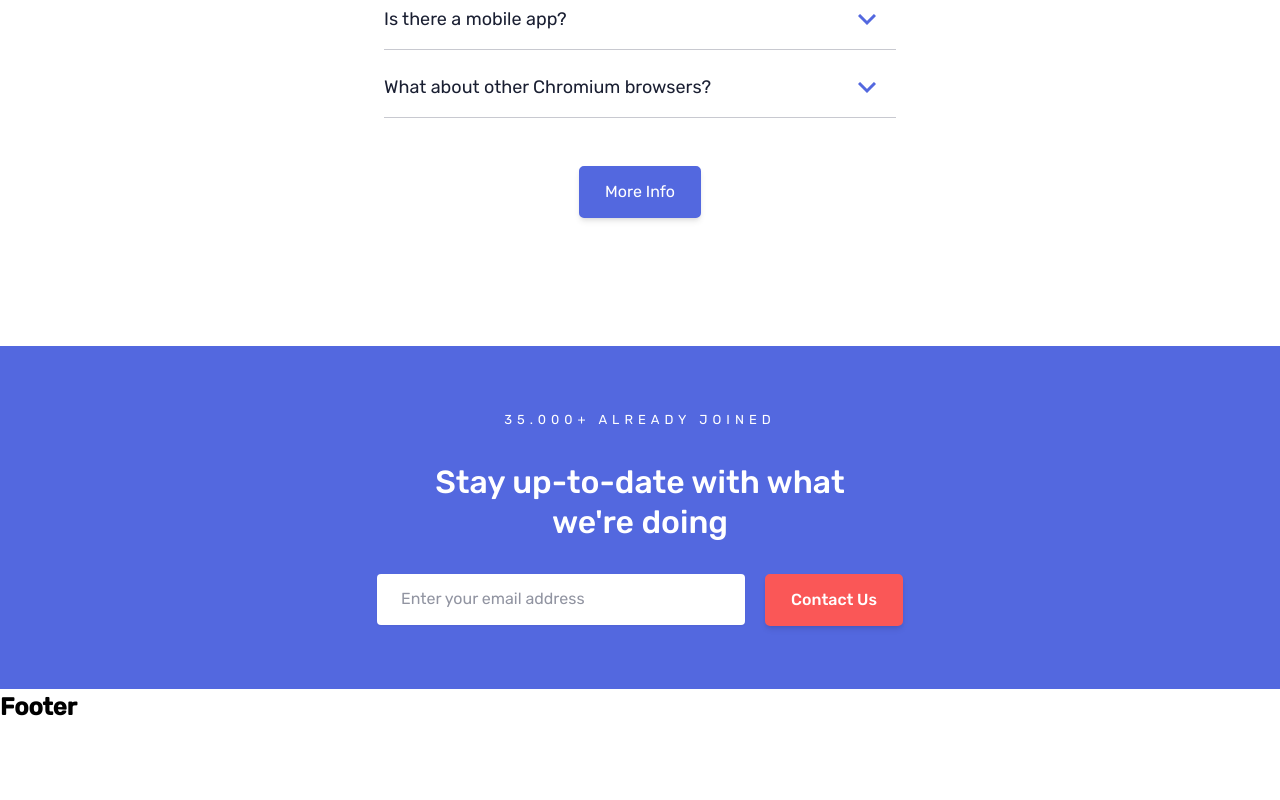
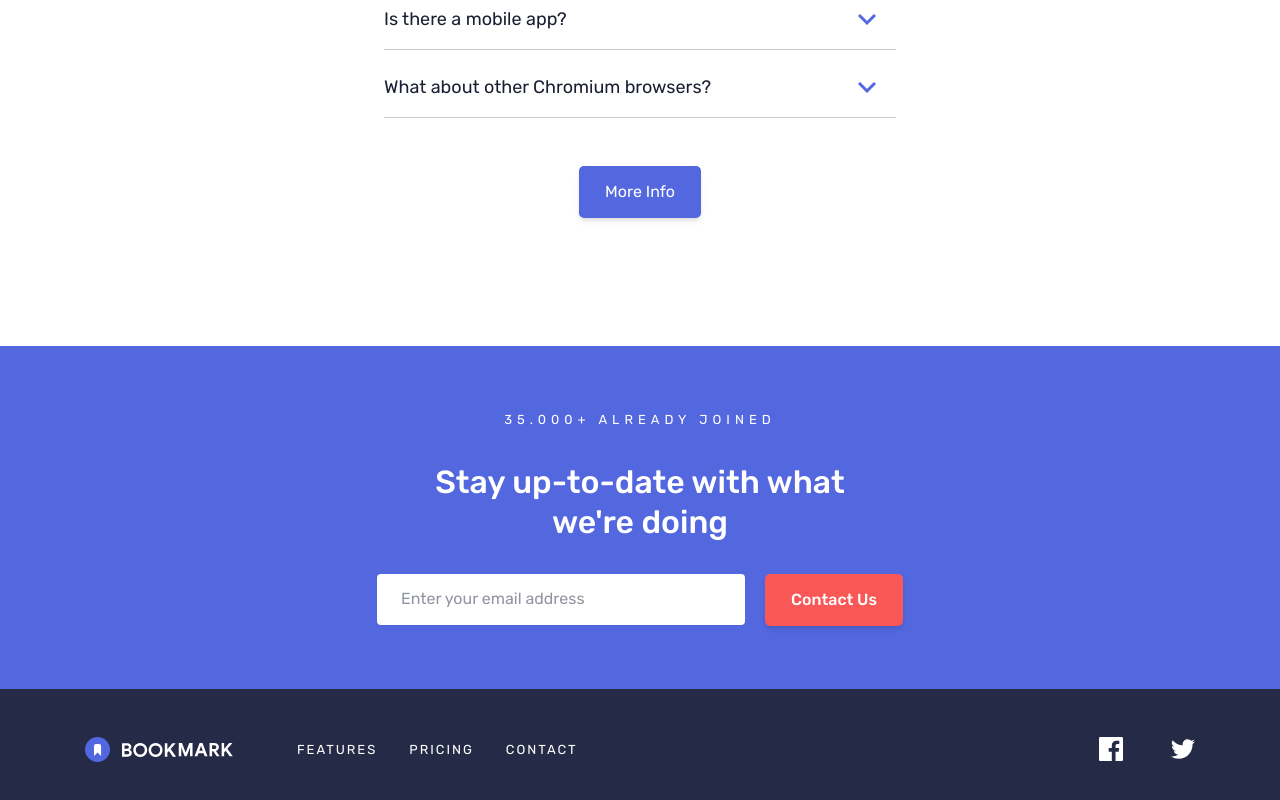
Before and after one commit to abmael-al/bookmark-landing-page, a React (Vite) app: page / in a window 1280 px wide. Shown: the part 2730-3530 px from the top of the page. Before the commit the page ends 3455 px from the top, so only its background shows below. Built offline with nearby package versions, Linux system fonts and the light colour scheme.

Commit message:
feat: footer

```diff
--- /dev/null
+++ b/src/pages/Home/Footer/Footer.tsx
@@ -0,0 +1,44 @@
+import { NavigationMenu, GeneralContainer } from "../../../components";
+import { ReactComponent as BookmarkLogo } from "../../../assets/logos/bookmark-logo.svg";
+import { ReactComponent as FacebookLogo } from "../../../assets/logos/facebook-logo.svg";
+import { ReactComponent as TwitterLogo } from "../../../assets/logos/twitter-logo.svg";
+import "./footer.css";
+
+export const Footer = () => {
+    return (
+        <footer className="footer">
+            <GeneralContainer className="footer__container">
+               <div className="footer__layout__wrapper">
+                    <a
+                        href="/"
+                        className="footer__home__link"
+                    >
+                        <BookmarkLogo className="bookmark__logo" />
+                    </a>
+
+                    <NavigationMenu
+                        navRootClass="footer__nav__root"
+                        navListClass="footer__nav__list"
+                        navLinkClass="footer__nav__link"
+                    />
+               </div>
+
+                <div className="footer__socials__wrapper">
+                    <a
+                        href='https://www.facebook.com/'
+                        className="footer__social__link"
+                    >
+                        <FacebookLogo />
+                    </a>
+
+                    <a
+                        href='https://www.twitter.com/'
+                        className="footer__social__link flex align-center"
+                    >
+                        <TwitterLogo />
+                    </a>
+                </div>
+            </GeneralContainer>
+        </footer>
+    )
+}
--- /dev/null
+++ b/src/pages/Home/Footer/footer.css
@@ -0,0 +1,96 @@
+.footer {
+    padding-block: 3rem;
+    background-color: var(--clr-neutral-700);
+}
+
+.footer__container {
+    display: grid;
+    justify-content: center;
+}
+
+.footer__nav__root {
+    margin-block: 3rem;
+}
+
+.footer__nav__list {
+    display: grid;
+    justify-content: center;
+    gap: 2rem;
+}
+
+.footer__nav__link {
+    display: block;
+    margin-inline: auto;
+
+    font-size: var(--fs-200);
+    text-align: center;
+    text-transform: uppercase;
+    letter-spacing: var(--tracking-200);
+    color: var(--clr-neutral-100);
+}
+
+.footer__nav__link:hover,
+.footer__nav__link:focus {
+    outline: 0;
+    color: var(--clr-accent-100);
+}
+
+.footer__home__link:hover,
+.footer__home__link:focus {
+    outline: 0;
+}
+
+.footer__socials__wrapper {
+    display: flex;
+    justify-content: center;
+    gap: 3rem;
+}
+
+.footer__social__link {
+    --social-logo-clr: var(--clr-neutral-100);
+
+    color: var(--social-logo-clr);
+}
+
+.footer__social__link:hover,
+.footer__social__link:focus {
+    --social-logo-clr: var(--clr-accent-100);
+
+    outline: none;
+}
+
+.bookmark__logo .letter--fill {
+    fill: var(--clr-neutral-100);
+}
+
+@media (min-width: 38em) {
+    .footer__container {
+        gap: 3rem;
+    }
+
+    .footer__layout__wrapper {
+        display: flex;
+        align-items: center;
+        gap: 4rem;
+    }
+
+    .footer__nav__root {
+        margin-block: 0;
+    }
+
+    .footer__nav__list {
+        grid-auto-flow: column;
+    }
+}
+
+@media (min-width: 52em) {
+    .footer__container {
+        grid-auto-flow: column;
+        justify-content: space-between;
+        gap: 0;
+    }
+
+    .footer__socials__wrapper {
+        block-size: max-content;
+    }
+}
--- a/src/pages/Home/Hero/Hero.tsx
+++ b/src/pages/Home/Hero/Hero.tsx
@@ -82,14 +82,17 @@ export const Hero = () => {
                                             Login
                                         </a>
 
-                                        <div className='dialog__social__links'>
-                                            <a href='https://www.facebook.com/'>
+                                        <div className='dialog__socials__wrapper'>
+                                            <a
+                                                href='https://www.facebook.com/'
+                                                className="dialog__social__link"
+                                            >
                                                 <FacebookLogo />
                                             </a>
 
                                             <a
                                                 href='https://www.twitter.com/'
-                                                className='flex align-center'
+                                                className='dialog__social__link flex align-center'
                                             >
                                                 <TwitterLogo />
                                             </a>
--- a/src/pages/Home/Hero/hero.css
+++ b/src/pages/Home/Hero/hero.css
@@ -102,10 +102,15 @@
     margin-block-start: var(--white-space);
 }
 
-.dialog__social__links {
+.dialog__socials__wrapper {
     display: flex;
     justify-content: center;
     gap: 2.5rem;
+}
+
+.dialog__social__link {
+    --social-logo-clr: var(--clr-neutral-100);
+    color: var(--social-logo-clr);
 }
 
 .mobile__nav__list {
--- a/src/pages/Home/Home.tsx
+++ b/src/pages/Home/Home.tsx
@@ -3,10 +3,7 @@ import { Features } from "./Features/Features"
 import { CallToAction } from "./CallToAction/CallToAction"
 import { EmailCapture } from "./EmailCapture/EmailCapture"
 import { FrequentlyAskedQuestions } from "./FrequentlyAskedQuestions/FrequentlyAskedQuestions"
-
-const Footer = () => {
-    return <h2>Footer</h2>
-}
+import { Footer } from "./Footer/Footer"
 
 export const Home = () => {
     return (
```
Also changed, not shown: src/assets/logos/facebook-logo.svg, src/assets/logos/twitter-logo.svg.
